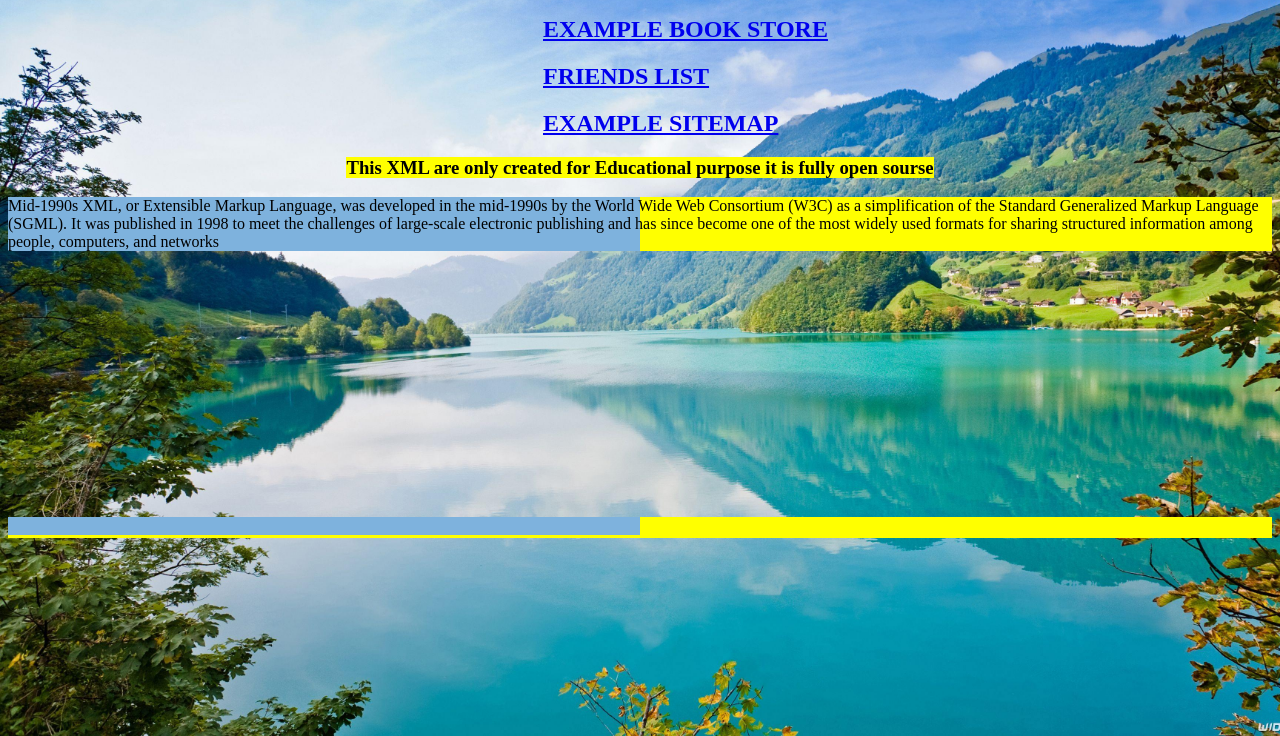
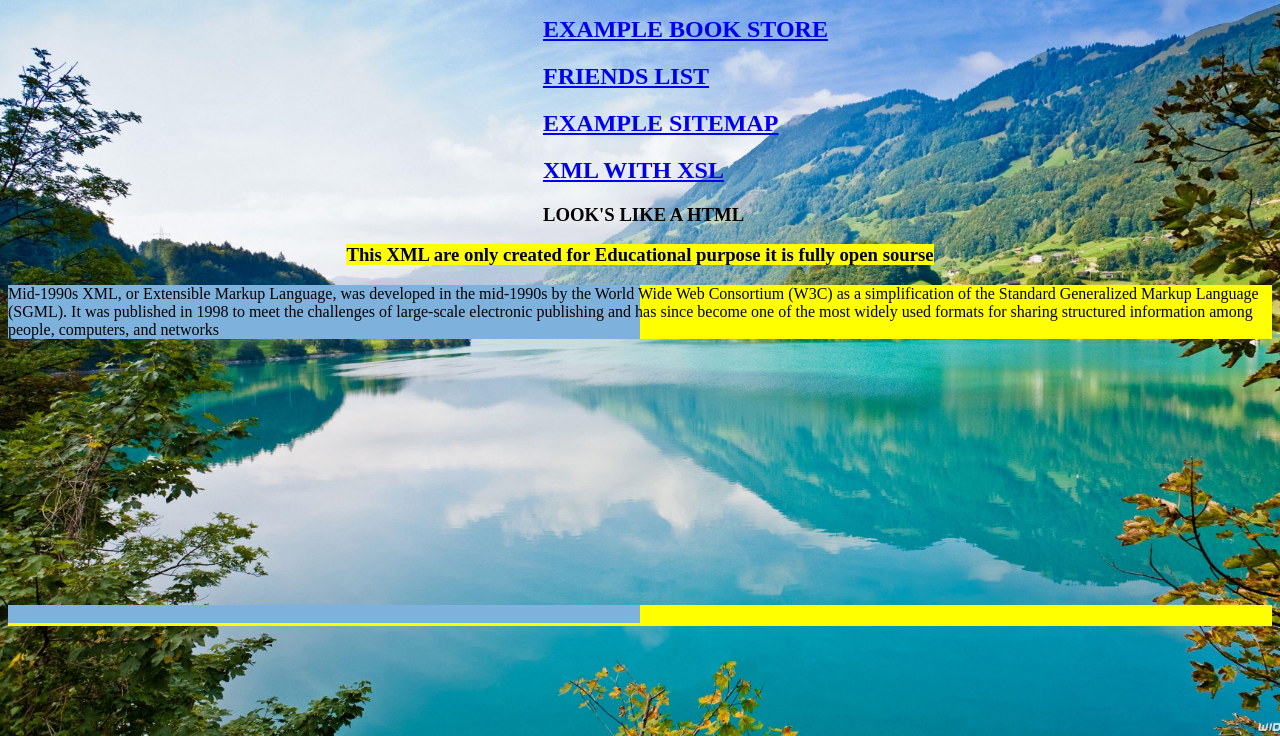
Before and after one commit to SHN011/project-git, a plain HTML site: page navx.html in a window 1280 px wide. Shown: the part 64-800 px from the top of the page. Drawn offline with Linux system fonts and the light colour scheme.

Commit message:
updated navx.html

```diff
--- a/navx.html
+++ b/navx.html
@@ -4,7 +4,8 @@
     <meta charset="UTF-8">
     <meta name="viewport" content="width=device-width, initial-scale=1.0">
     <title>NAVAGATOR HTML</title>
-    <style> .back{
+    <style>
+ .back{
         background-image: url(background.jpg);
         background-attachment: fixed;
         background-repeat: no-repeat;
@@ -28,6 +29,7 @@
     <h2><a href="ai.xml" target="_blank">EXAMPLE BOOK STORE </a></h2>
     <h2><a href="test.xml"target="_blank">FRIENDS LIST</a></h2>
     <h2><a href="sitemap.xml"target="_blank">EXAMPLE SITEMAP</a></h2>
+    <h2><a href="students.xml"target="_blank">XML WITH XSL </a></h2><h3> LOOK'S LIKE A HTML</h3>
     </center>
         </div>
         <div class="div2"><h3><mark>This XML are only created for Educational purpose it is fully open sourse</mark> </h3></div>
```
